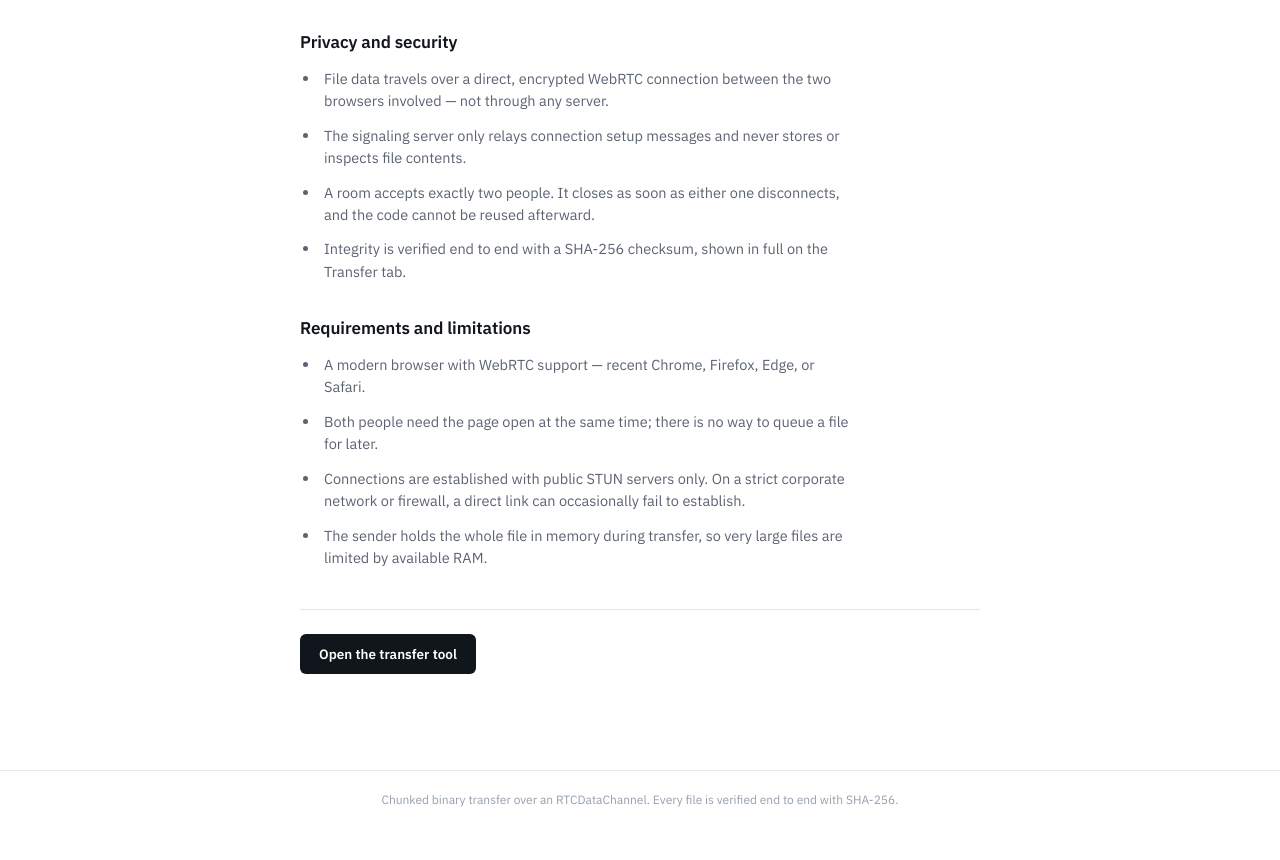
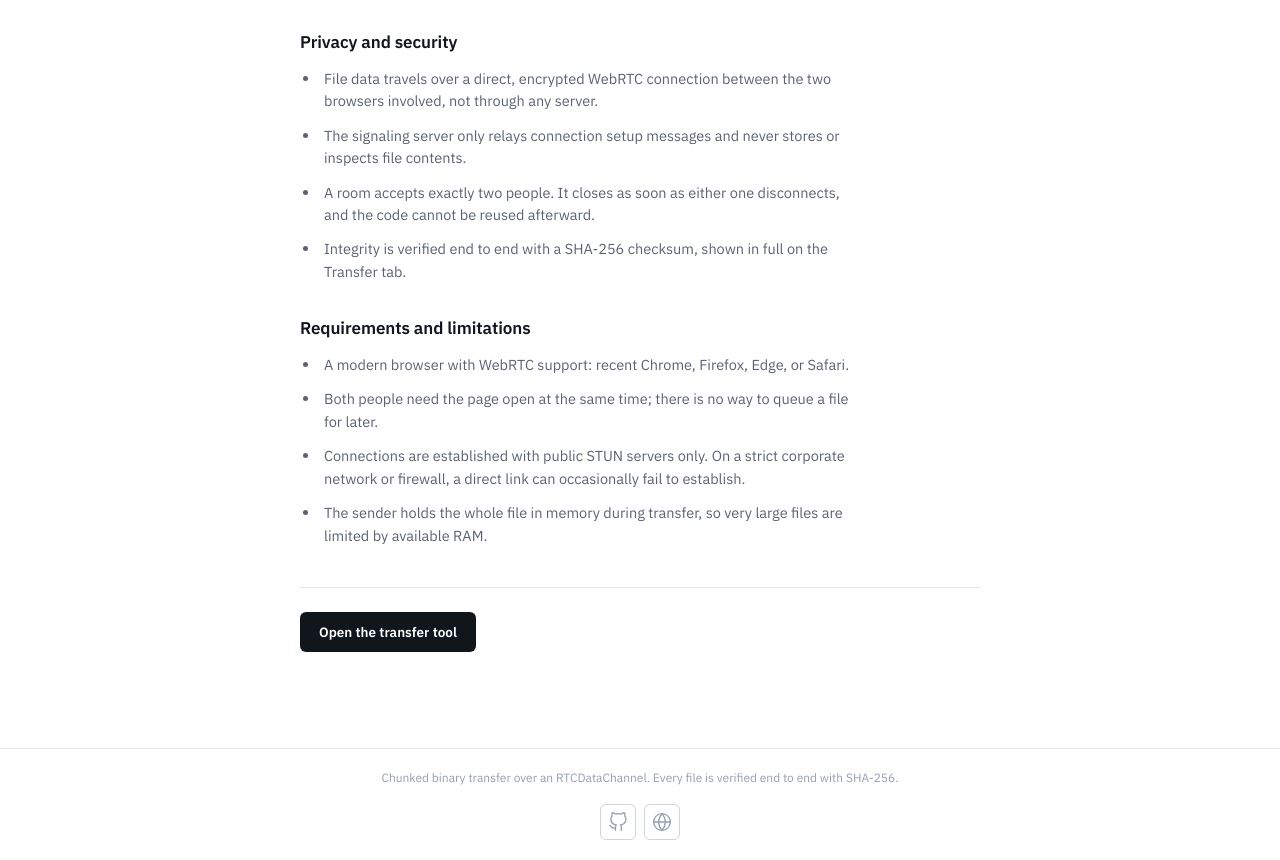
Before and after one commit to clementezeusgabriel01-iswrtg/P2P-web-file-sharing-terminal, a website: page index.html in a window 1280 px wide. Shown: the part 942-1802 px from the top of the page. Before the commit the page ends 1772 px from the top, so only its background shows below. Drawn offline with Linux system fonts and the light colour scheme.

Commit message:
Update index.html
Added some links on the footer

```diff
--- a/index.html
+++ b/index.html
@@ -66,25 +66,25 @@
 
       <header class="docs-header">
         <h1 class="docs-title">How P2P / Terminal works</h1>
-        <p class="docs-intro">A short guide to sending a file directly to someone else's browser — what happens, what it needs, and what it doesn't do.</p>
+        <p class="docs-intro">A short guide to sending a file directly to someone else's browser: what happens, what it needs, and what it doesn't do.</p>
       </header>
 
       <section class="docs-section">
         <h2>Overview</h2>
-        <p>P2P / Terminal connects two browsers directly using WebRTC. Once a session is linked, a file you send travels straight from your device to your peer's over an encrypted data channel — it is never uploaded anywhere in between. A small signaling server only helps the two browsers find each other; it sees connection metadata, never file contents.</p>
+        <p>P2P / Terminal connects two browsers directly using WebRTC. Once a session is linked, a file you send travels straight from your device to your peer's over an encrypted data channel; it is never uploaded anywhere in between. A small signaling server only helps the two browsers find each other; it sees connection metadata, never file contents.</p>
       </section>
 
       <section class="docs-section">
         <h2>Start a session</h2>
         <ol class="docs-steps">
           <li>
-            <strong>Create a session</strong> to get a six-character room code, then share it with your peer however you'd like — chat, text, a call.
+            <strong>Create a session</strong> to get a six-character room code, then share it with your peer however you'd like: chat, text, a call.
           </li>
           <li>
             <strong>Join a session</strong> by entering that code on the other end. The two browsers negotiate a direct link automatically.
           </li>
           <li>
-            Watch the status at the top of the Transfer tab — it moves from <em>awaiting peer</em> to <em>connected</em> once the link is open.
+            Watch the status at the top of the Transfer tab: it moves from <em>awaiting peer</em> to <em>connected</em> once the link is open.
           </li>
         </ol>
       </section>
@@ -98,7 +98,7 @@
       <section class="docs-section">
         <h2>Privacy and security</h2>
         <ul class="docs-list">
-          <li>File data travels over a direct, encrypted WebRTC connection between the two browsers involved — not through any server.</li>
+          <li>File data travels over a direct, encrypted WebRTC connection between the two browsers involved, not through any server.</li>
           <li>The signaling server only relays connection setup messages and never stores or inspects file contents.</li>
           <li>A room accepts exactly two people. It closes as soon as either one disconnects, and the code cannot be reused afterward.</li>
           <li>Integrity is verified end to end with a SHA-256 checksum, shown in full on the Transfer tab.</li>
@@ -108,7 +108,7 @@
       <section class="docs-section">
         <h2>Requirements and limitations</h2>
         <ul class="docs-list">
-          <li>A modern browser with WebRTC support — recent Chrome, Firefox, Edge, or Safari.</li>
+          <li>A modern browser with WebRTC support: recent Chrome, Firefox, Edge, or Safari.</li>
           <li>Both people need the page open at the same time; there is no way to queue a file for later.</li>
           <li>Connections are established with public STUN servers only. On a strict corporate network or firewall, a direct link can occasionally fail to establish.</li>
           <li>The sender holds the whole file in memory during transfer, so very large files are limited by available RAM.</li>
@@ -333,6 +333,20 @@
 
   <footer class="site-footer">
     <p>Chunked binary transfer over an RTCDataChannel. Every file is verified end to end with SHA-256.</p>
+    <div class="footer-links">
+      <a class="btn-icon" href="https://github.com/clementezeusgabriel01-iswrtg" target="_blank" rel="noopener noreferrer" title="GitHub / dev profile" aria-label="GitHub / dev profile">
+        <svg class="icon" viewBox="0 0 24 24">
+          <path d="M9 19c-5 1.5-5-2.5-7-3m14 6v-3.87a3.37 3.37 0 0 0-.94-2.61c3.14-.35 6.44-1.54 6.44-7A5.44 5.44 0 0 0 20 4.77 5.07 5.07 0 0 0 19.91 1S18.73.65 16 2.48a13.38 13.38 0 0 0-7 0C6.27.65 5.09 1 5.09 1A5.07 5.07 0 0 0 5 4.77a5.44 5.44 0 0 0-1.5 3.78c0 5.42 3.3 6.61 6.44 7A3.37 3.37 0 0 0 9 18.13V22"></path>
+        </svg>
+      </a>
+      <a class="btn-icon" href="https://zeusgabrielmc-portfolio.netlify.app/" target="_blank" rel="noopener noreferrer" title="Dev Portfolio" aria-label="Dev Portfolio">
+        <svg class="icon" viewBox="0 0 24 24">
+          <circle cx="12" cy="12" r="10"></circle>
+          <path d="M2 12h20"></path>
+          <path d="M12 2a15.3 15.3 0 0 1 4 10 15.3 15.3 0 0 1-4 10 15.3 15.3 0 0 1-4-10 15.3 15.3 0 0 1 4-10z"></path>
+        </svg>
+      </a>
+    </div>
   </footer>
 
 </div>
```
